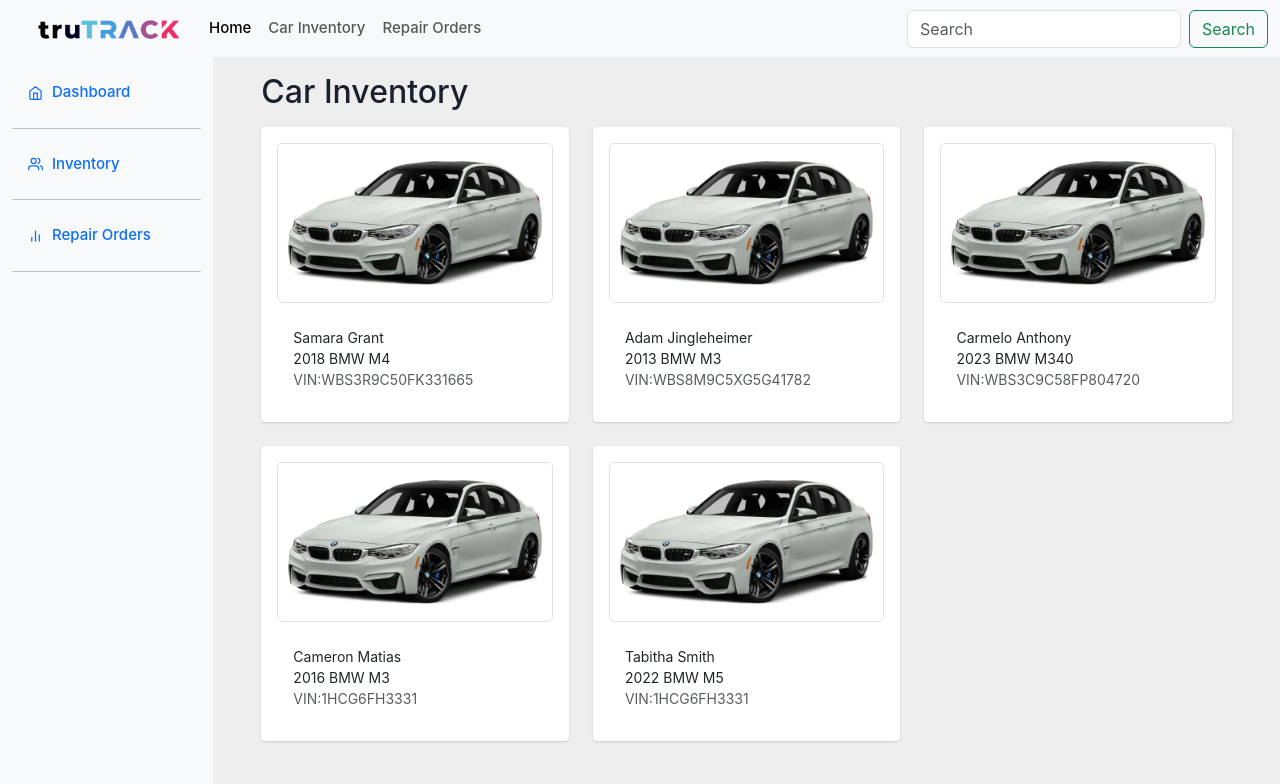
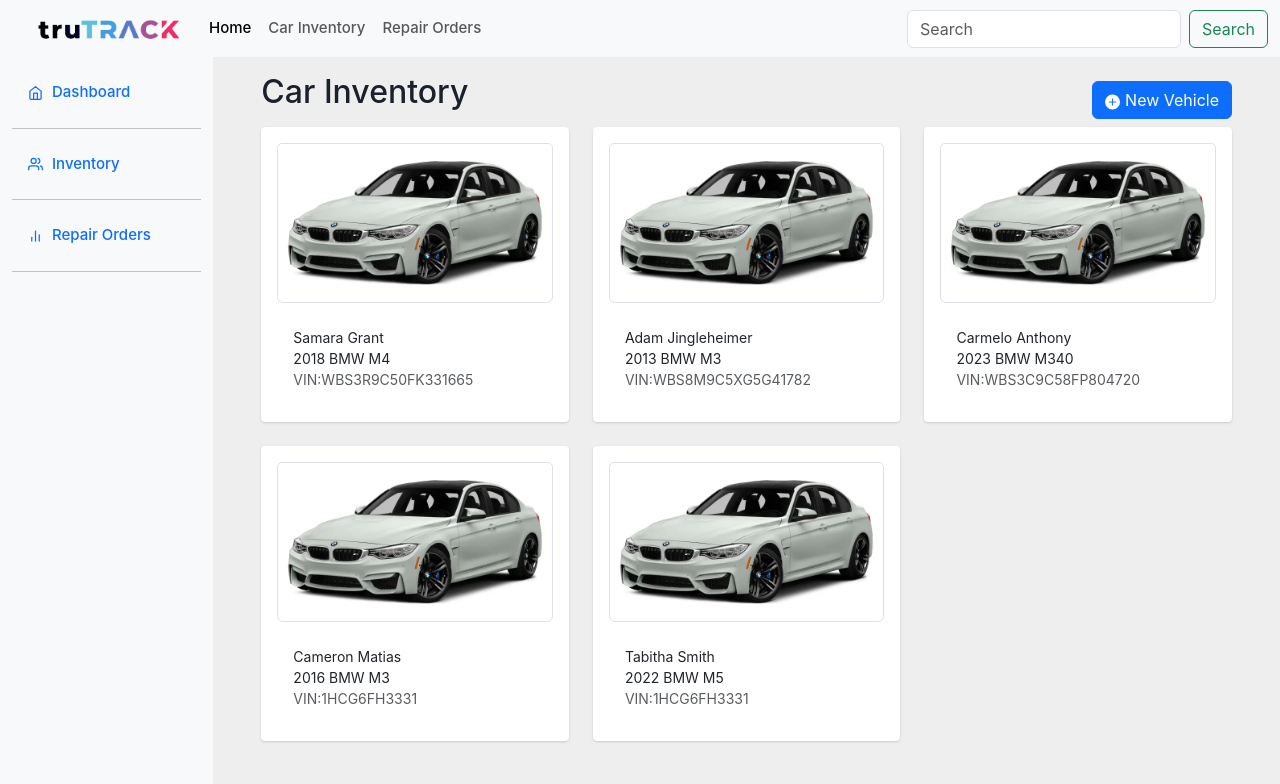
Before and after one commit to samaracodes/trutrack, a React (Create React App) app: page /cars in a window 1280 px wide. Shown: the top 784 px of the page. Built offline with nearby package versions, Linux system fonts and the light colour scheme; data requests are answered from the project's data file.

Commit message:
addition to car component - button to create new vehicle

```diff
--- a/src/components/cars/Cars.js
+++ b/src/components/cars/Cars.js
@@ -14,6 +14,15 @@
                     <div className="d-flex justify-content-between flex-wrap align-items-center pt-3 pb-2 mb-3">
 
                         <h2 className="h2 mb-3">Car Inventory</h2>
+
+                        <Link to="/cars/new">
+                            <button type="button" class="btn btn-primary">
+                                <svg xmlns="http://www.w3.org/2000/svg" width="16" height="16" fill="currentColor" class="bi bi-plus-circle-fill me-1" viewBox="0 0 16 16">
+                                    <path d="M16 8A8 8 0 1 1 0 8a8 8 0 0 1 16 0zM8.5 4.5a.5.5 0 0 0-1 0v3h-3a.5.5 0 0 0 0 1h3v3a.5.5 0 0 0 1 0v-3h3a.5.5 0 0 0 0-1h-3v-3z"></path>
+                                </svg>
+                                New Vehicle
+                            </button>
+                        </Link>
 
                         <div className="row row-cols-1 row-cols-md-3 g-4">
                             {carInventory.map((carItem) =>
```
